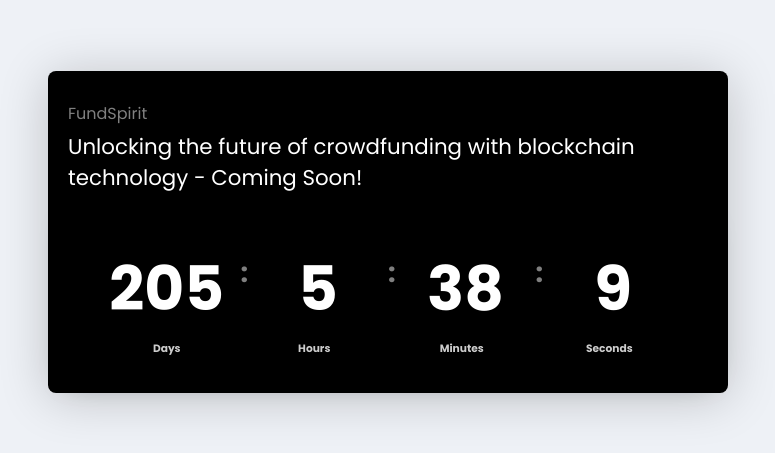
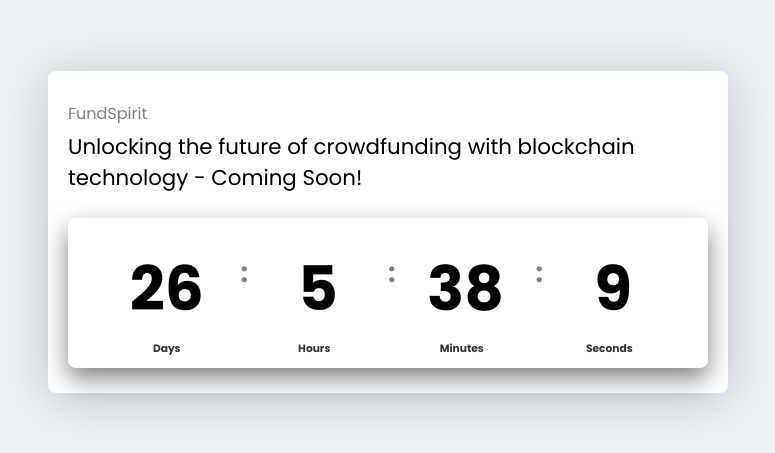
Before and after one commit to AimenEllahi/FundSpiritCountdown, a React (Create React App) app: page / in a window 1280 px wide. Shown: the part 139-592 px from the top of the page, without its empty margins (252-1027 px from the left). Built offline with nearby package versions, Linux system fonts and the light colour scheme.

Commit message:
Changed Color Scheme

```diff
--- a/src/Components/Timer.css
+++ b/src/Components/Timer.css
@@ -1,5 +1,6 @@
 /* to import google-fonts in css file */
 @import url('https://fonts.googleapis.com/css2?family=Poppins:wght@300;400;500;600;700&display=swap');
+
 /* Timer.css */
 :root {
   --bg-color: #eef1f6;
@@ -15,7 +16,7 @@
 }
 
 .container {
-    background-color: #000;
+  background-color: #fff;
   padding: var(--container-padding);
   border-radius: 8px;
   color: #fff;
@@ -29,11 +30,13 @@
 }
 
 .container .project-title {
+  color: #000;
   font-size: 12pt;
   opacity: 0.5;
 }
 
 .container .project-name {
+  color: #000;
   font-size: 16pt;
   margin: 5px 0;
 }
@@ -41,7 +44,7 @@
 .container .counter {
   padding: 25px;
   margin: 25px 0 15px 0;
-    background-color: #000;
+  background-color: #fff;
   font-weight: 700;
   border-radius: 8px;
   box-shadow: 0 10px 25px rgba(0, 0, 0, 0.5);
@@ -62,12 +65,14 @@
 }
 
 .container .counter .value {
+  color: #000;
   display: block;
   font-size: 46pt;
   width: 100%;
 }
 
 .container .counter span {
+  color: #000;
   font-size: 8pt;
   opacity: 0.8;
   width: 100%;
@@ -76,6 +81,7 @@
 .container .counter .hours::before,
 .container .counter .minutes::before,
 .container .counter .seconds::before {
+  color: #000;
   content: ":";
   float: left;
   font-size: 20pt;
@@ -96,9 +102,11 @@
   0% {
     opacity: 1;
   }
+
   50% {
     opacity: 0.5;
   }
+
   100% {
     opacity: 1;
   }
--- a/src/Components/Timer.jsx
+++ b/src/Components/Timer.jsx
@@ -1,5 +1,5 @@
-import React, {useEffect} from 'react';
-import './Timer.css'; // Import the CSS file
+import React, { useEffect } from "react";
+import "./Timer.css"; // Import the CSS file
 
 const Timer = () => {
   let timeinterval;
@@ -15,24 +15,23 @@ const Timer = () => {
         days: days,
         hours: hours,
         minutes: minutes,
-            seconds: seconds
+        seconds: seconds,
       };
     };
 
     const initializeClock = (endtime) => {
       const timeinterval = setInterval(() => {
         const t = getTimeRemaining(endtime);
-            document.querySelector('.days > .value').innerText = t.days;
-            document.querySelector('.hours > .value').innerText = t.hours;
-            document.querySelector('.minutes > .value').innerText = t.minutes;
-            document.querySelector('.seconds > .value').innerText = t.seconds;
+        document.querySelector(".days > .value").innerText = t.days;
+        document.querySelector(".hours > .value").innerText = t.hours;
+        document.querySelector(".minutes > .value").innerText = t.minutes;
+        document.querySelector(".seconds > .value").innerText = t.seconds;
         if (t.total <= 0) {
           clearInterval(timeinterval);
         }
       }, 1000);
     };
-
-        initializeClock(`${new Date().getFullYear() + 1}/1/1`);
+    initializeClock(`2023/7/6`);
 
     return () => {
       clearInterval(timeinterval); // Clear the interval on component unmount
@@ -40,28 +39,34 @@ const Timer = () => {
   }, []);
 
   return (
-    <div style={{
+    <div
+      style={{
         marginTop: "4%",
-    }} className="container centerIt">
+      }}
+      className='container centerIt'
+    >
       <div>
-        <label className="project-title">FundSpirit</label>
-        <label className="project-name">Unlocking the future of crowdfunding with blockchain technology - Coming Soon!</label>
+        <label className='project-title'>FundSpirit</label>
+        <label className='project-name'>
+          Unlocking the future of crowdfunding with blockchain technology -
+          Coming Soon!
+        </label>
       </div>
-      <div className="counter">
-        <div className="days">
-          <div className="value">00</div>
+      <div className='counter'>
+        <div className='days'>
+          <div className='value'>00</div>
           <span>Days</span>
         </div>
-        <div className="hours">
-          <div className="value">00</div>
+        <div className='hours'>
+          <div className='value'>00</div>
           <span>Hours</span>
         </div>
-        <div className="minutes">
-          <div className="value">00</div>
+        <div className='minutes'>
+          <div className='value'>00</div>
           <span>Minutes</span>
         </div>
-        <div className="seconds">
-          <div className="value">00</div>
+        <div className='seconds'>
+          <div className='value'>00</div>
           <span>Seconds</span>
         </div>
       </div>
--- a/src/ParticlesConfig.json
+++ b/src/ParticlesConfig.json
@@ -1,7 +1,7 @@
 {
   "background": {
     "color": {
-      "value": "#000"
+      "value": "#fff"
     }
   },
   "fpsLimit": 120,
@@ -22,17 +22,17 @@
         "quantity": 4
       },
       "repulse": {
-        "distance": 200,
+        "distance": 100,
         "duration": 0.4
       }
     }
   },
   "particles": {
     "color": {
-      "value": "#ffffff"
+      "value": "#1d1ce5"
     },
     "links": {
-      "color": "#ffffff",
+      "color": "#1d1ce5",
       "distance": 150,
       "enable": true,
       "opacity": 0.5,
@@ -48,7 +48,7 @@
         "default": "bounce"
       },
       "random": false,
-      "speed": 3,
+      "speed": 2,
       "straight": false
     },
     "number": {
@@ -56,7 +56,7 @@
         "enable": true,
         "area": 800
       },
-      "value": 120
+      "value": 150
     },
     "opacity": {
       "value": 0.5
```
Lines whose indentation alone changed are shown as unchanged.
